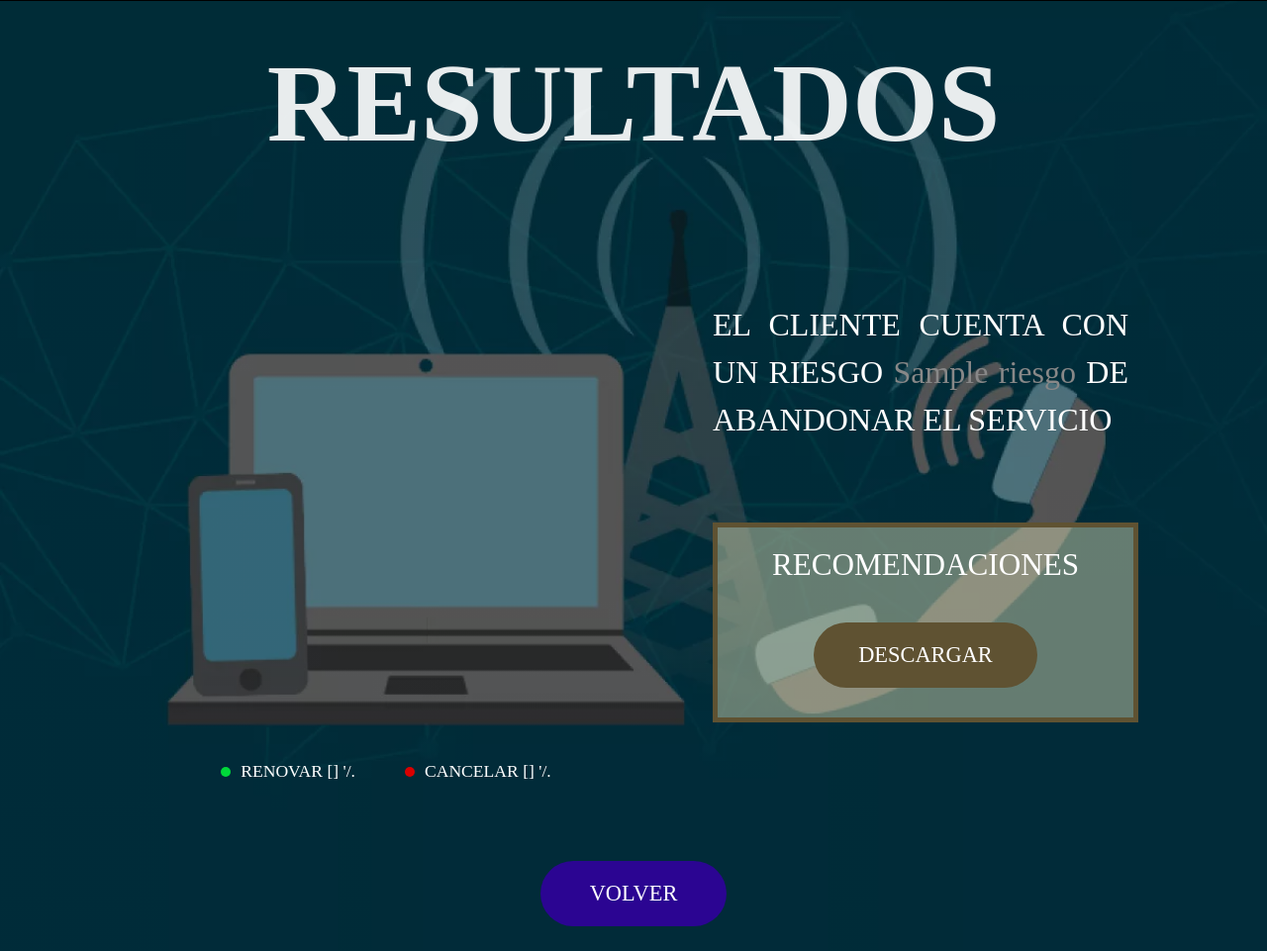
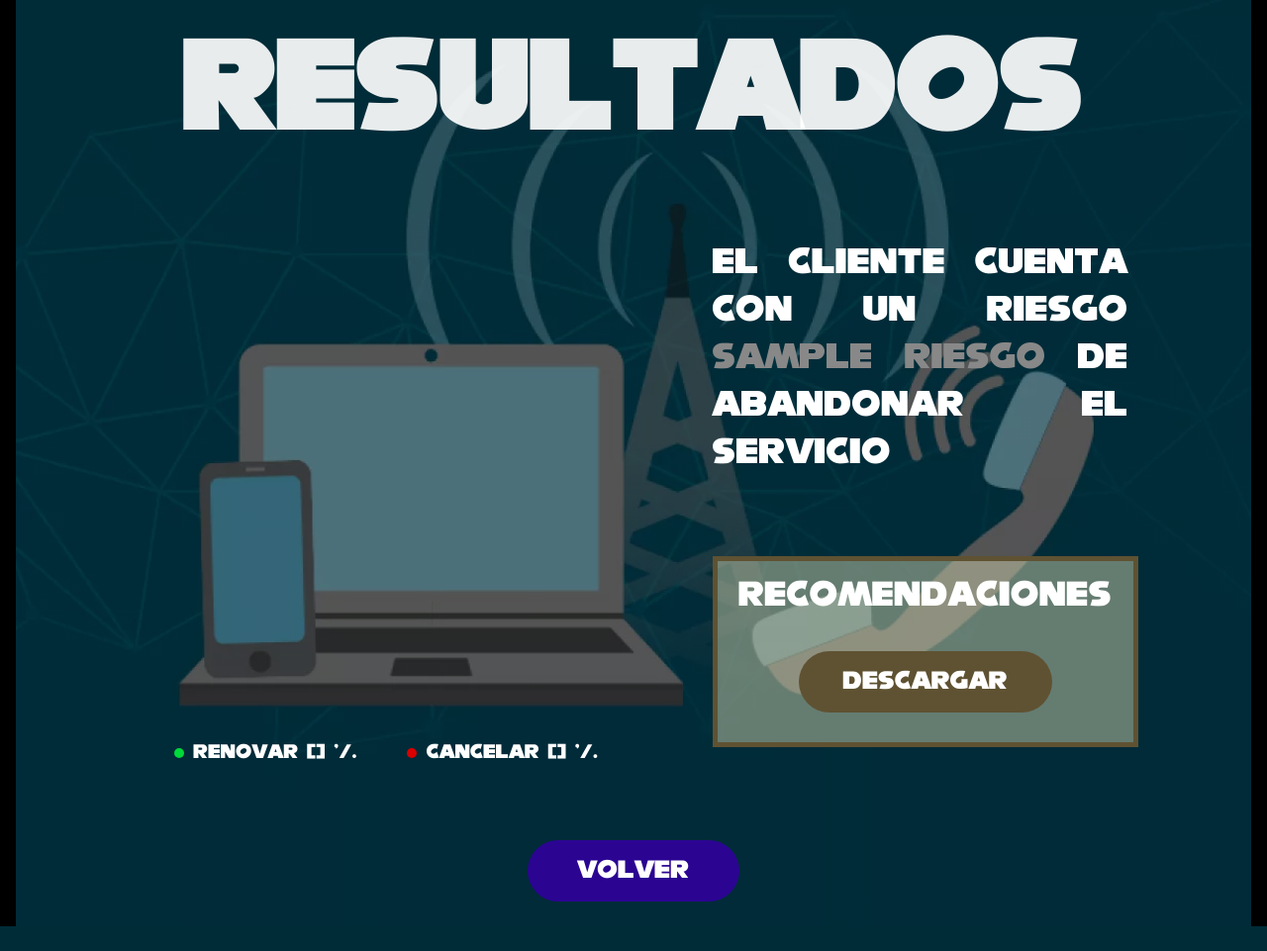
Before and after one commit to VictorS0190/modelo-predictivo-telcom, a Flask app: template templates/resultados.html in a window 1280 px wide. Shown: the whole page at 99% size. After the commit the page ends 936 px from the top, so only its background shows below. Run offline with Flask 3, Linux system fonts and the light colour scheme; the template is opened without the code that fills it: most values are stand-ins (such as "Sample title", 1, 10 or a date in 2020); parts of the project's set-up code (start-up, migrations or seed data) failed here and were passed over; some web fonts are replaced.

Commit message:
Update style_resultados.css

```diff
--- a/static/style_resultados.css
+++ b/static/style_resultados.css
@@ -1,9 +1,6 @@
 @font-face {
-
     font-family: 'NiseSegaSonic';
-
-    src:
-    url('/static/fonts/NiseSegaSonic.TFF');
+    src: url('/static/fonts/NiseSegaSonic.TTF') format('truetype');
 }
 
 /* =======================
```
